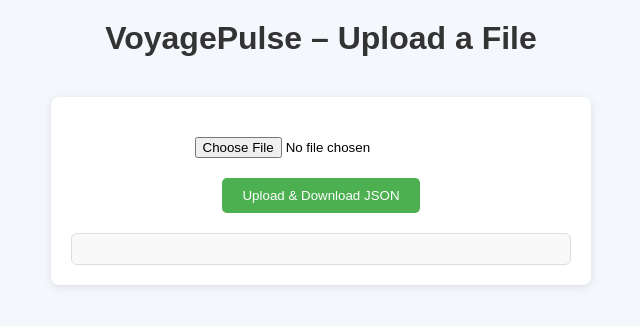
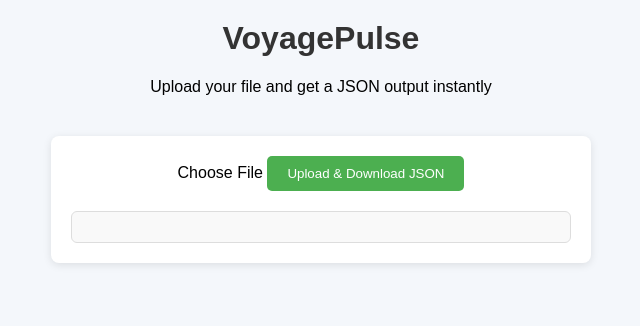
Before and after one commit to AnushkaNegi27/voyagepulse, a plain HTML site: page Frontend/index.html in a window 1280 px wide. Shown: the whole page, without its empty margins (319-959 px from the left). Drawn offline with Linux system fonts and the light colour scheme.

Commit message:
Update index.html

```diff
--- a/Frontend/index.html
+++ b/Frontend/index.html
@@ -5,16 +5,22 @@
   <meta name="viewport" content="width=device-width, initial-scale=1.0">
   <title>VoyagePulse – File Upload</title>
   <link rel="stylesheet" href="style.css">
+  <link href="https://fonts.googleapis.com/css2?family=Roboto:wght@400;500;700&display=swap" rel="stylesheet">
 </head>
 <body>
-  <h1>VoyagePulse – Upload a File</h1>
+  <div class="wrapper">
+    <h1>VoyagePulse</h1>
+    <p class="subtitle">Upload your file and get a JSON output instantly</p>
 
-  <div class="container">
-    <input type="file" id="fileInput" />
-    <br>
-    <button id="uploadBtn">Upload & Download JSON</button>
+    <div class="container">
+      <label for="fileInput" class="custom-file-input">
+        Choose File
+      </label>
+      <input type="file" id="fileInput" hidden />
 
-    <div id="output"></div>
+      <button id="uploadBtn">Upload & Download JSON</button>
+      <div id="output"></div>
+    </div>
   </div>
 
   <script src="script.js"></script>
```
